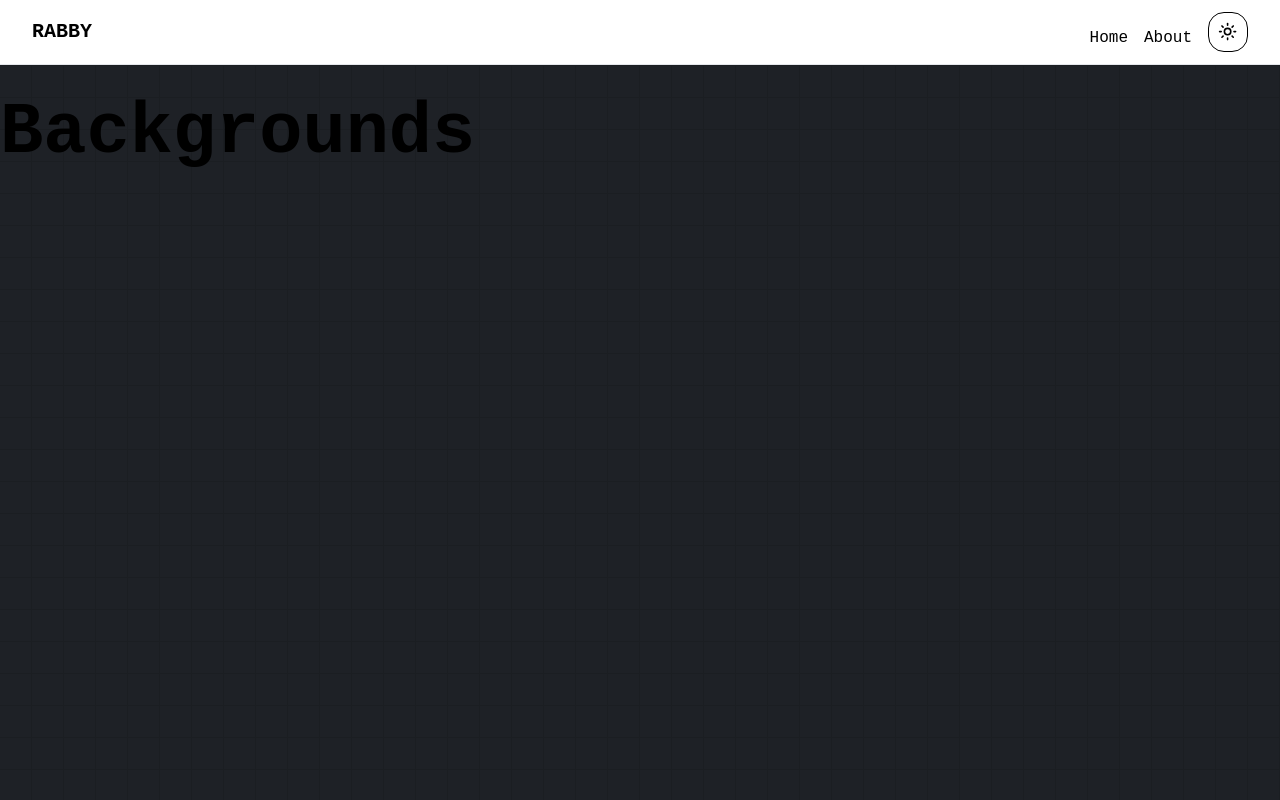
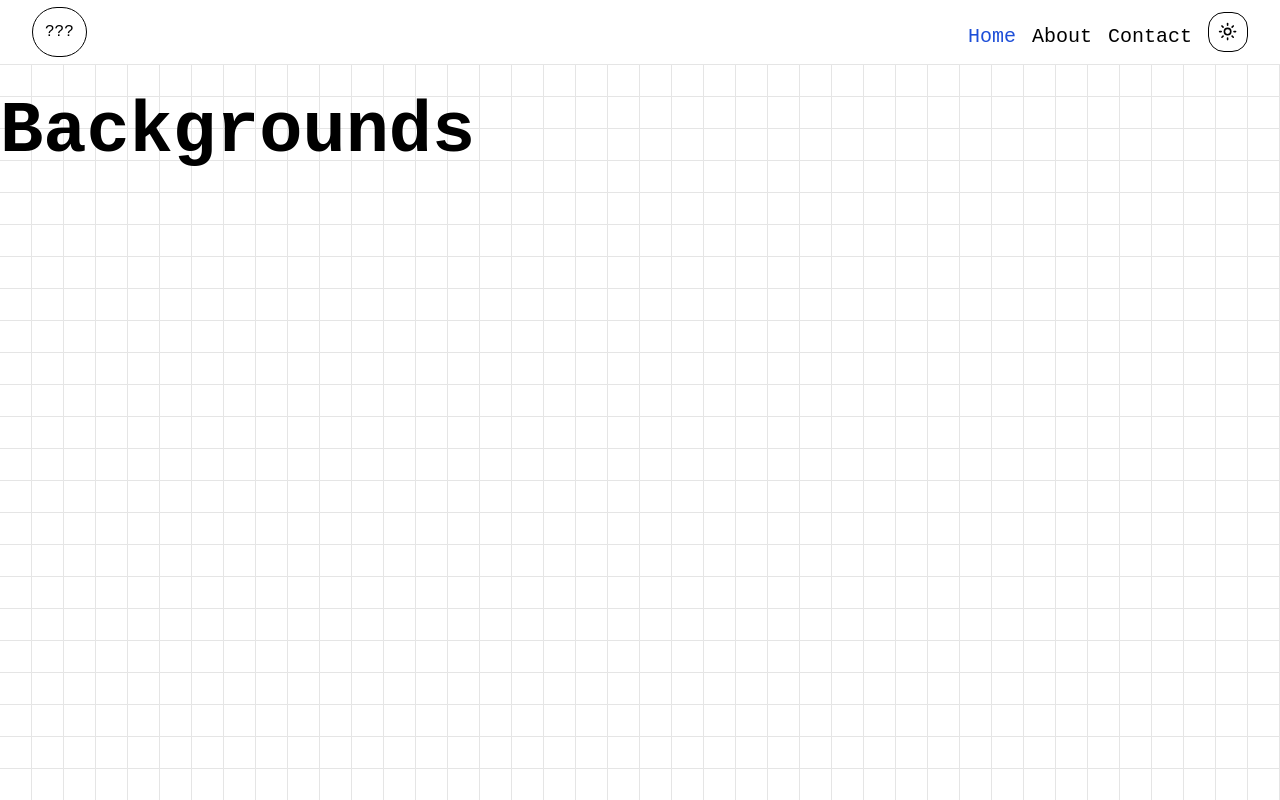
Before and after one commit to rabby-web/Rabby-Portfolio, a Next.js app: page / in a window 1280 px wide. Shown: the top 800 px of the page. Built offline with nearby package versions, Linux system fonts and the light colour scheme.

Commit message:
navigation menu ui fixt

```diff
--- a/src/app/page.tsx
+++ b/src/app/page.tsx
@@ -1,7 +1,7 @@
 export default function Home() {
   return (
     <div className="">
-      <div className="h-[56rem] w-full dark:bg-black bg-dark-bg-01  dark:bg-grid-white/[0.1] bg-grid-black/[0.1]">
+      <div className="h-[56rem] w-full dark:bg-dark-bg-01  dark:bg-grid-white/[0.1] bg-grid-black/[0.1]">
         {/* Radial gradient for the container to give a faded look */}
         <div className=" pointer-events-none inset-0 flex items-center justify-center dark:bg-black bg-white [mask-image:radial-gradient(ellipse_at_center,transparent_20%,black)]"></div>
         <div className="max-w-7xl mx-auto ">
--- a/src/components/shared/Navbar.tsx
+++ b/src/components/shared/Navbar.tsx
@@ -1,7 +1,8 @@
 "use client";
 
 import React, { useState } from "react";
-import { FaBars, FaTimes } from "react-icons/fa";
+import { FaAlignRight, FaTimes } from "react-icons/fa";
+import { usePathname } from "next/navigation";
 // import {
 //   AiOutlineHome,
 //   AiOutlineInfoCircle,
@@ -14,6 +15,7 @@ import Link from "next/link";
 
 const Navbar = () => {
   const [isOpen, setIsOpen] = useState(false);
+  const pathname = usePathname();
 
   const toggleMenu = () => {
     setIsOpen(!isOpen);
@@ -32,16 +34,18 @@ const Navbar = () => {
   };
 
   return (
-    <nav className=" bg-white dark:bg-dark-bg-01 dark:text-indigo-700  border-b  sticky top-0 ">
+    <nav className="bg-white dark:bg-dark-bg-08 dark:text-white text-black sticky top-0 ">
       <div className="max-w-7xl mx-auto px-4 sm:px-6 lg:px-8">
         <div className="flex items-center justify-between h-16">
           <div className="flex items-center">
             <div className="flex-shrink-0">
-              <span className="text-xl font-bold">RABBY</span>
+              <div className="rounded-full border border-black dark:border-white hover:border-blue-700 hover:dark:border-rose-700  p-3">
+                ???
+              </div>
             </div>
           </div>
           <div className="hidden md:block">
-            <div className="ml-10 flex items-baseline space-x-4">
+            <div className="ml-10 flex items-baseline space-x-4 text-xl font-medium">
               {/* {menuItems.map((item) => (
                 <a
                   key={item.name}
@@ -52,18 +56,46 @@ const Navbar = () => {
                   {item.name}
                 </a>
               ))} */}
-              <Link href="/">Home</Link>
-              <Link href="about">About</Link>
+              <Link
+                href="/"
+                className={`link ${
+                  pathname === "/"
+                    ? "dark:text-rose-700 text-blue-700"
+                    : "dark:text-white text-black "
+                }`}
+              >
+                Home
+              </Link>
+              <Link
+                href="about"
+                className={`link ${
+                  pathname === "/about"
+                    ? "dark:text-rose-700 text-blue-600"
+                    : "dark:text-white text-black"
+                }`}
+              >
+                About
+              </Link>
+              <Link
+                href="about"
+                className={`link ${
+                  pathname === "/contact"
+                    ? "dark:text-rose-700 text-blue-600"
+                    : "dark:text-white text-black"
+                }`}
+              >
+                Contact
+              </Link>
               <ModeToggle />
             </div>
           </div>
           <div className="-mr-2 flex md:hidden">
             <button
               onClick={toggleMenu}
-              className="inline-flex items-center justify-center p-2 rounded-md text-gray-400 hover:text-white hover:bg-gray-700 focus:outline-none focus:bg-gray-700 focus:text-white transition duration-150 ease-in-out dark:text-rose-600 hover:dark:text-rose-600 "
+              className="inline-flex items-center justify-center p-1 text-xl rounded-md text-gray-800 hover:text-white hover:bg-gray-800 focus:outline-none focus:bg-gray-800 focus:text-white transition duration-150 ease-in-out dark:text-white hover:dark:text-white "
               aria-label="Toggle menu"
             >
-              {isOpen ? <FaTimes /> : <FaBars />}
+              {isOpen ? <FaTimes /> : <FaAlignRight />}
             </button>
           </div>
         </div>
@@ -94,17 +126,33 @@ const Navbar = () => {
               ))} */}
               <Link
                 href="/"
-                className=" block px-3 py-2 rounded-md text-base font-medium  hover:bg-gray-700 focus:outline-none focus:bg-gray-700 transition duration-150 ease-in-out"
+                className={`link ${
+                  pathname === "/"
+                    ? "dark:text-rose-700 text-blue-700 block px-3 py-2 rounded-md text-base font-medium  dark:hover:bg-gray-900 focus:outline-none dark:focus:bg-gray-700 hover:bg-gray-100  focus:bg-gray-200 transition duration-150 ease-in-out "
+                    : "dark:text-white text-black block px-3 py-2 rounded-md text-base font-medium  dark:hover:bg-gray-900 focus:outline-none dark:focus:bg-gray-700 hover:bg-gray-100  focus:bg-gray-200 transition duration-150 ease-in-out "
+                }`}
               >
                 Home
               </Link>
               <Link
-                className=" block px-3 py-2 rounded-md text-base font-medium  hover:bg-gray-700 focus:outline-none focus:bg-gray-700 transition duration-150 ease-in-out"
                 href="about"
+                className={`link ${
+                  pathname === "/about"
+                    ? "dark:text-rose-700 text-blue-700 block px-3 py-2 rounded-md text-base font-medium  dark:hover:bg-gray-900 focus:outline-none dark:focus:bg-gray-700 hover:bg-gray-100  focus:bg-gray-200 transition duration-150 ease-in-out "
+                    : "dark:text-white text-black block px-3 py-2 rounded-md text-base font-medium  dark:hover:bg-gray-900 focus:outline-none dark:focus:bg-gray-700 hover:bg-gray-100  focus:bg-gray-200 transition duration-150 ease-in-out "
+                }`}
               >
                 About
               </Link>
-              <ModeToggle />
+              <div
+                className={`link ${
+                  pathname === "/"
+                    ? "dark:text-rose-700 text-blue-700 block px-3 py-2 rounded-md text-base font-medium  dark:hover:bg-gray-900 focus:outline-none dark:focus:bg-gray-700 hover:bg-gray-100  focus:bg-gray-200 transition duration-150 ease-in-out "
+                    : "dark:text-white text-black block px-3 py-2 rounded-md text-base font-medium  dark:hover:bg-gray-900 focus:outline-none dark:focus:bg-gray-700 hover:bg-gray-100  focus:bg-gray-200 transition duration-150 ease-in-out "
+                }`}
+              >
+                <ModeToggle />
+              </div>
             </div>
           </motion.div>
         )}
--- a/tailwind.config.ts
+++ b/tailwind.config.ts
@@ -20,6 +20,7 @@ const config: Config = {
     extend: {
       colors: {
         "dark-bg-01": "#1E2126",
+        "dark-bg-08": "#13161a",
         "dark-bg-02": "#1E293B",
         "dark-bg-03": "#1E293B",
         "light-bg-01": "#1E293B",
```
